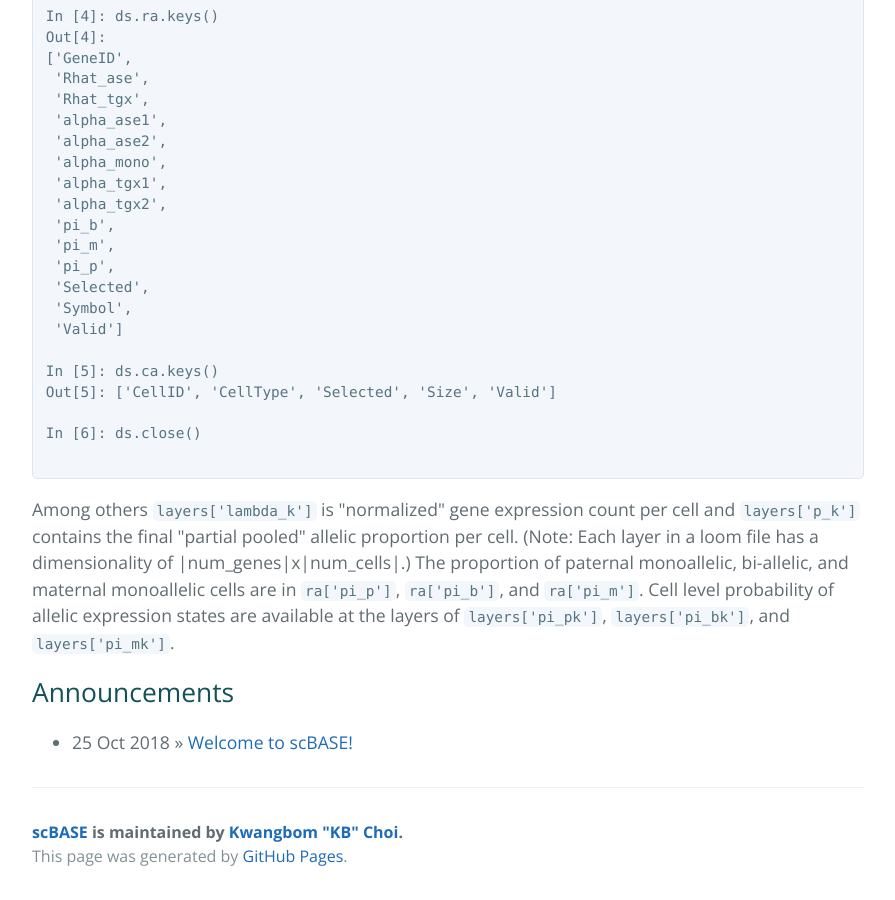
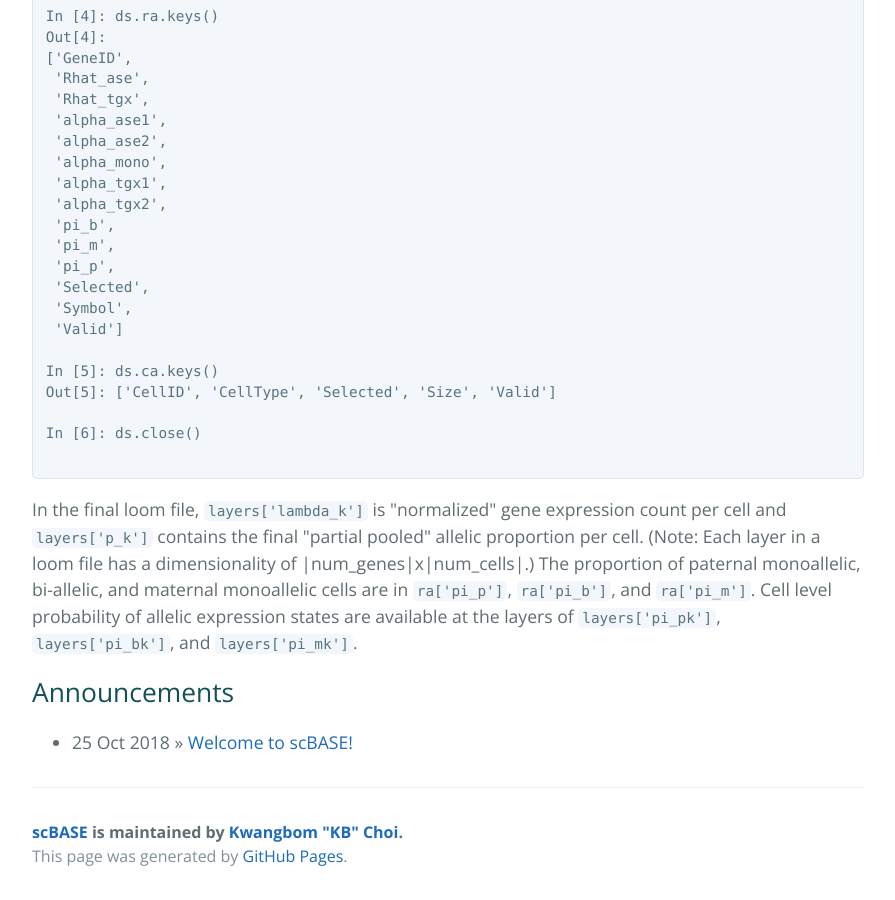
Before and after one commit to churchill-lab/scBASE, a Jekyll site: the page built from index.html, in a window 1280 px wide and 900 px high, scrolled down 5599 px. Shown: the whole window, without its empty margins (192-1087 px from the left). Built offline with Jekyll 4.4.1, drawn with Linux system fonts in a browser that asks for light colours; the list of posts is cut into pages by our own code.

Commit message:
[kbchoi] Modified github pages

```diff
--- a/index.html
+++ b/index.html
@@ -205,7 +205,7 @@ Out[5]: ['CellID', 'CellType', 'Selected', 'Size', 'Valid']
 In [6]: ds.close()
 
 </code></pre>
-<p>Among others <code>layers['lambda_k']</code> is "normalized" gene expression count per cell and <code>layers['p_k']</code> contains the final "partial pooled" allelic proportion per cell. (Note: Each layer in a loom file has a dimensionality of |num_genes|x|num_cells|.) The proportion of paternal monoallelic, bi-allelic, and maternal monoallelic cells are in <code>ra['pi_p']</code>, <code>ra['pi_b']</code>, and <code>ra['pi_m']</code>. Cell level probability of allelic expression states are available at the layers of <code>layers['pi_pk']</code>, <code>layers['pi_bk']</code>, and <code>layers['pi_mk']</code>.</p>
+<p>In the final loom file, <code>layers['lambda_k']</code> is "normalized" gene expression count per cell and <code>layers['p_k']</code> contains the final "partial pooled" allelic proportion per cell. (Note: Each layer in a loom file has a dimensionality of |num_genes|x|num_cells|.) The proportion of paternal monoallelic, bi-allelic, and maternal monoallelic cells are in <code>ra['pi_p']</code>, <code>ra['pi_b']</code>, and <code>ra['pi_m']</code>. Cell level probability of allelic expression states are available at the layers of <code>layers['pi_pk']</code>, <code>layers['pi_bk']</code>, and <code>layers['pi_mk']</code>.</p>
 
 <div id="home">
   <h2>Announcements</h2>
```
